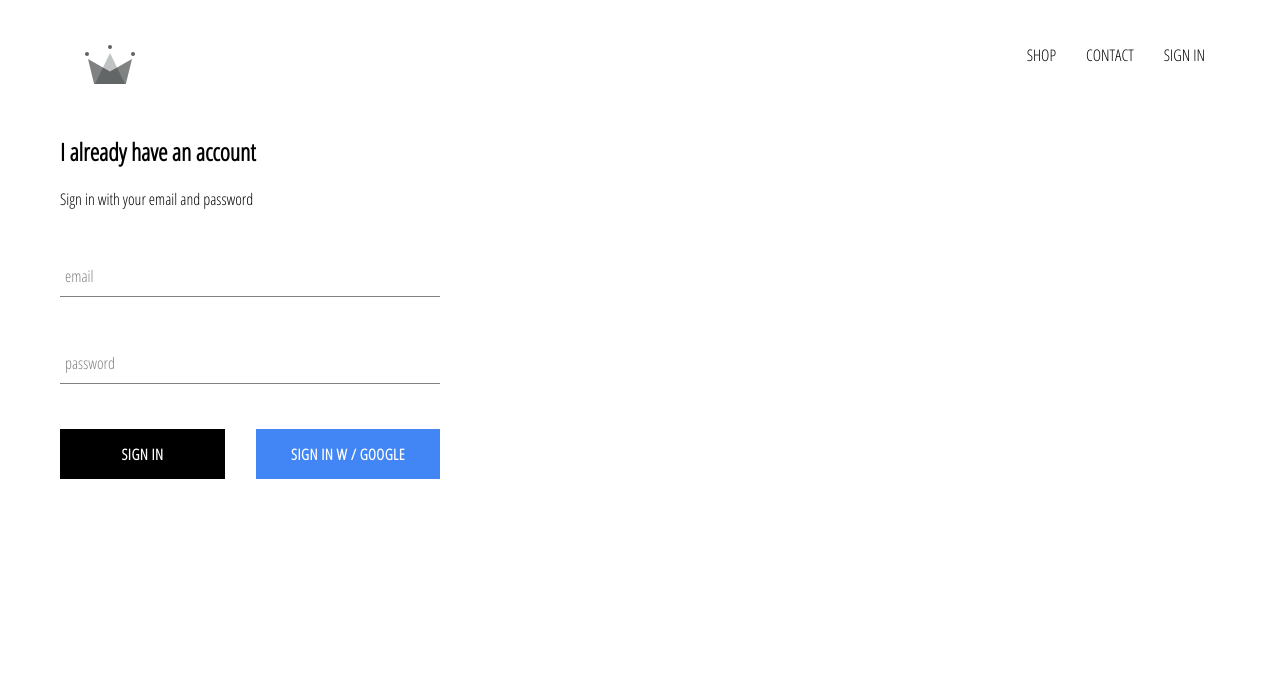
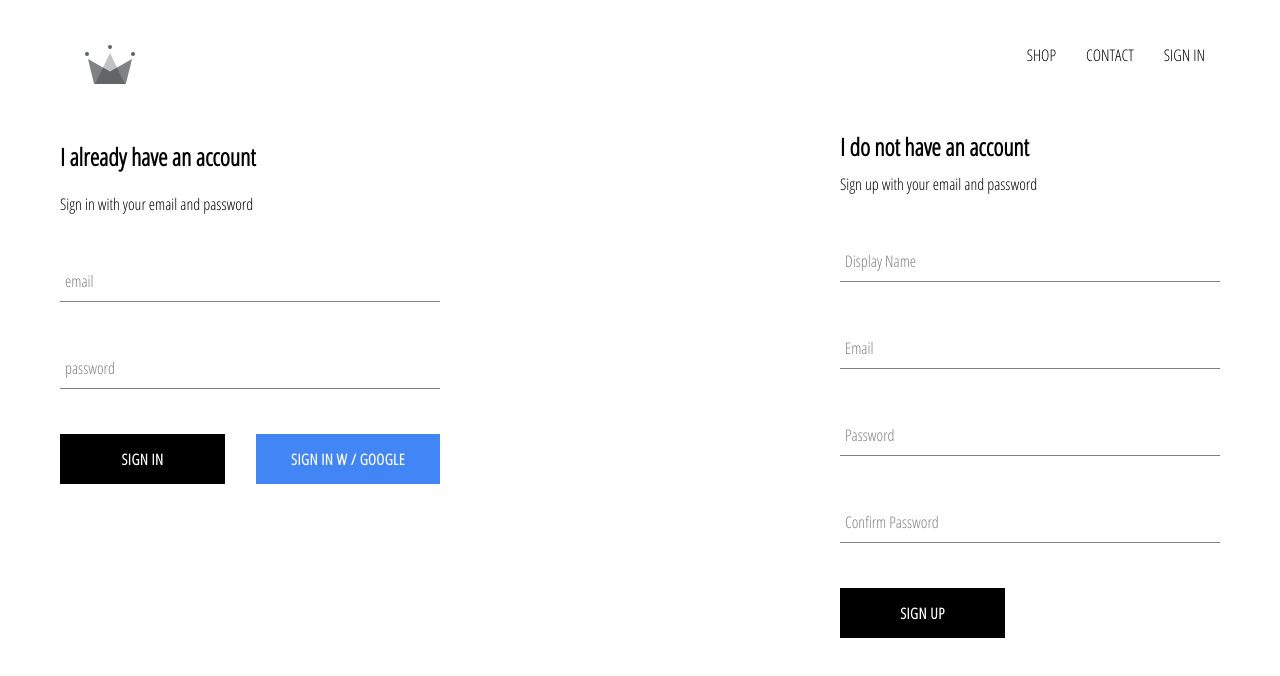
Before and after one commit to stackBlock/crwn-clothing, a React (Create React App) app: page /signin in a window 1280 px wide. Shown: the top 676 px of the page. Built offline with nearby package versions, Linux system fonts and the light colour scheme; no server answers.

Commit message:
implemented firebase utils, including ability to store authentication users into our f

```diff
--- a/src/App.js
+++ b/src/App.js
@@ -6,7 +6,7 @@
 import ShopPage from "./pages/shop/shop.component";
 import Header from "./components/header/header.component.jsx";
 import SignInAndSignUpPage from "./pages/sign-in-and-sign-up/sign-in-and-sign-up.component.jsx";
-import { auth } from "./firebase/firebase.utils";
+import { auth, createUserProfileDocument } from "./firebase/firebase.utils";
 
 class App extends React.Component {
   constructor() {
@@ -20,10 +20,25 @@
   unsubscribeFromAuth = null;
 
   componentDidMount() {
-    this.unsubscribeFromAuth = auth.onAuthStateChanged(user => {
-      this.setState({ currentUser: user });
+    this.unsubscribeFromAuth = auth.onAuthStateChanged(async userAuth => {
+      if (userAuth) {
+        const userRef = await createUserProfileDocument(userAuth);
 
-      console.log(user.displayName);
+        userRef.onSnapshot(snapShot => {
+          this.setState({
+            currentUser: {
+              id: snapShot.id,
+              ...snapShot.data()
+            }
+          }, () => {
+            console.log(this.state);
+          });
+        });
+
+
+      }
+
+      this.setState({ currentUser: userAuth }); //set user to null
     });
   }
 
--- /dev/null
+++ b/src/components/sign-up/sign-up.component.jsx
@@ -0,0 +1,108 @@
+import React from "react";
+
+import FormInput from "../form-input/form-input.component";
+import CustomButtom from "../custom-button/custom-button.component";
+
+import { auth, createUserProfileDocument } from "../../firebase/firebase.utils";
+
+import "./sign-up.styles.scss";
+import CustomButton from "../custom-button/custom-button.component";
+
+class SignUp extends React.Component {
+  constructor() {
+    super();
+
+    this.state = {
+      displayName: "",
+      email: "",
+      password: "",
+      confirmPassword: ""
+    };
+  }
+
+  handleSubmit = async event => {
+    event.preventDefault();
+
+    const { displayName, email, password, confirmPassword } = this.state;
+
+    if (password !== confirmPassword) {
+      alert("passwords don't match!!");
+      return;
+    }
+
+    try {
+      const { user } = await auth.createUserWithEmailAndPassword(
+        email,
+        password
+      );
+
+      await createUserProfileDocument(user, { displayName });
+
+      this.setState({
+        displayName: "",
+        email: "",
+        password: "",
+        confirmPassword: ""
+      });
+    } catch (error) {
+      console.error(error);
+    }
+  };
+
+  handleChange = event => {
+    const { name, value } = event.target;
+
+    this.setState({ [name]: value });
+  };
+
+  render() {
+    const { displayName, email, password, confirmPassword } = this.state;
+    return (
+      <div className="sign-up">
+        <h2 className="title">I do not have an account</h2>
+        <span>Sign up with your email and password</span>
+        <form className="sign-up-form" onSubmit={this.handleSubmit}>
+          <FormInput
+            type="text"
+            name="displayName"
+            value={displayName}
+            onChange={this.handleChange}
+            label="Display Name"
+            required
+          />
+          <FormInput
+            type="email"
+            name="email"
+            value={email}
+            onChange={this.handleChange}
+            label="Email"
+            required
+          />
+          <FormInput
+            type="password"
+            name="password"
+            value={password}
+            onChange={this.handleChange}
+            label="Password"
+            required
+          />
+          <FormInput
+            type="password"
+            name="confirmPassword"
+            value={confirmPassword}
+            onChange={this.handleChange}
+            label="Confirm Password"
+            required
+          />
+          <CustomButton type="submit">SIGN UP</CustomButton>
+          {/* <CustomButton onClick={signUpWithGoogle} isGoogleSignIn>
+            {" "}
+            SIGN UP w / GOOGLE{" "}
+          </CustomButton> */}
+        </form>
+      </div>
+    );
+  }
+}
+
+export default SignUp;
--- /dev/null
+++ b/src/components/sign-up/sign-up.styles.scss
@@ -0,0 +1,10 @@
+.sign-up {
+    width: 380px;
+    display: flex;
+    flex-direction: column;
+
+    .title {
+        margin: 10px 0;
+    }
+
+}
--- a/src/firebase/firebase.utils.js
+++ b/src/firebase/firebase.utils.js
@@ -13,6 +13,32 @@
   measurementId: "G-QRKQQ01XNY"
 };
 
+export const createUserProfileDocument = async (userAuth, additionaldData) => {
+  if (!userAuth) return;
+
+  const userRef = firestore.doc(`users/${userAuth.uid}`);
+
+  const snapShot = await userRef.get();
+
+  if (!snapShot.exists) {
+    const { displayName, email } = userAuth;
+    const createdAt = new Date();
+
+    try {
+      await userRef.set({
+        displayName,
+        email,
+        createdAt,
+        ...additionaldData
+      });
+    } catch (error) {
+      console.log("Error creating user", error.message);
+    }
+  }
+
+  return userRef;
+};
+
 firebase.initializeApp(config);
 
 export const auth = firebase.auth();
--- a/src/pages/sign-in-and-sign-up/sign-in-and-sign-up.component.jsx
+++ b/src/pages/sign-in-and-sign-up/sign-in-and-sign-up.component.jsx
@@ -1,11 +1,13 @@
 import React from "react";
 import SignIn from '../../components/sign-in/sign-in.components'
+import SignUp from '../../components/sign-up/sign-up.component'
 
 import "./sign-in-and-sign-up.styles.scss";
 
 const SignInAndSignUpPage = () => (
   <div className="sign-in-and-sign-up">
       <SignIn />
+      <SignUp />
   </div>
 );
 
--- a/src/pages/sign-in-and-sign-up/sign-in-and-sign-up.styles.scss
+++ b/src/pages/sign-in-and-sign-up/sign-in-and-sign-up.styles.scss
@@ -0,0 +1,6 @@
+.sign-in-and-sign-up {
+    width: 850 px;
+    display: flex;
+    justify-content: space-between;
+    margin: 30px auto;
+}
```
